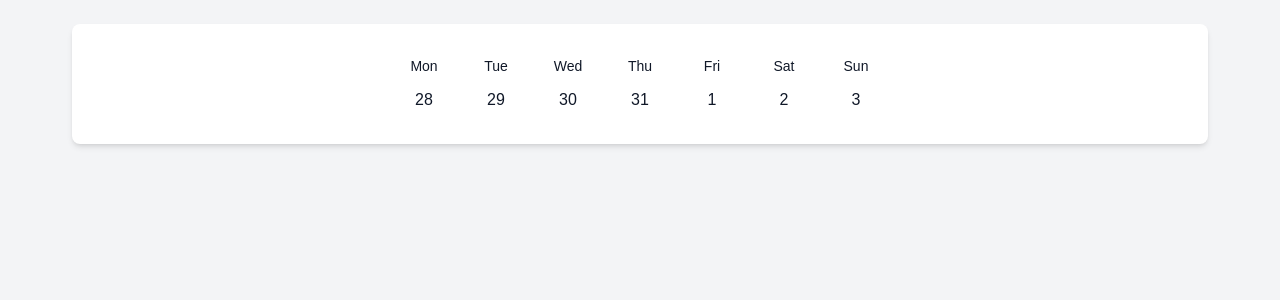
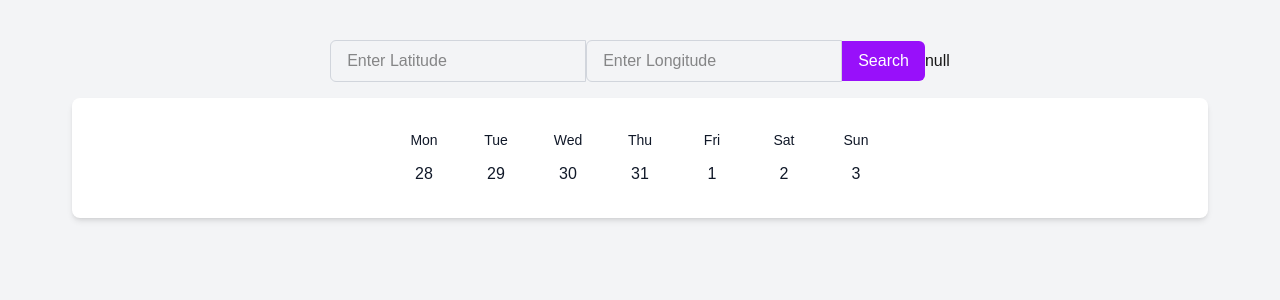
Before and after one commit to RobBuilds/Deer-Forecast, a Next.js app in the folder deer-forecast/: page / in a window 1280 px wide. Shown: the top 300 px of the page. Built offline with nearby package versions, Linux system fonts and the light colour scheme.

Commit message:
fixed ignore files for cloudflare page deployment

```diff
--- a/deer-forecast/src/app/page.tsx
+++ b/deer-forecast/src/app/page.tsx
@@ -16,7 +16,7 @@ export default function Home() {
   });
     return (
         <div className="h-screen bg-gray-100 p-6">
-
+            <SearchBar/>
           <div className="flex bg-white shadow-md justify-start md:justify-center rounded-lg overflow-x-scroll mx-auto py-4 px-2 md:mx-12 mb-10">
             {days.map((day, index) => (
                 <div
```
Also changed, not shown: deer-forecast/src/app/searchbar.tsx (+9 -8 lines).
